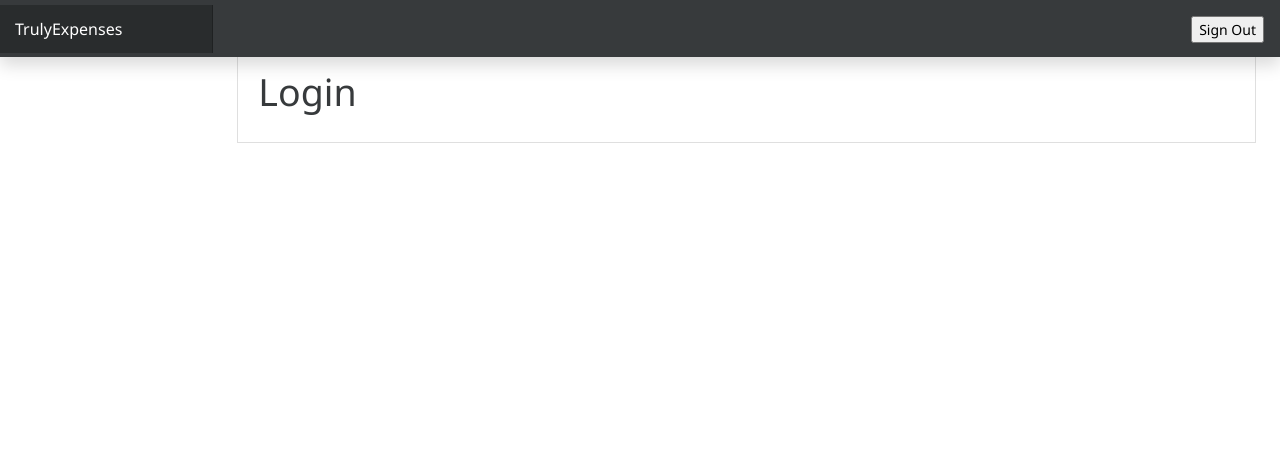
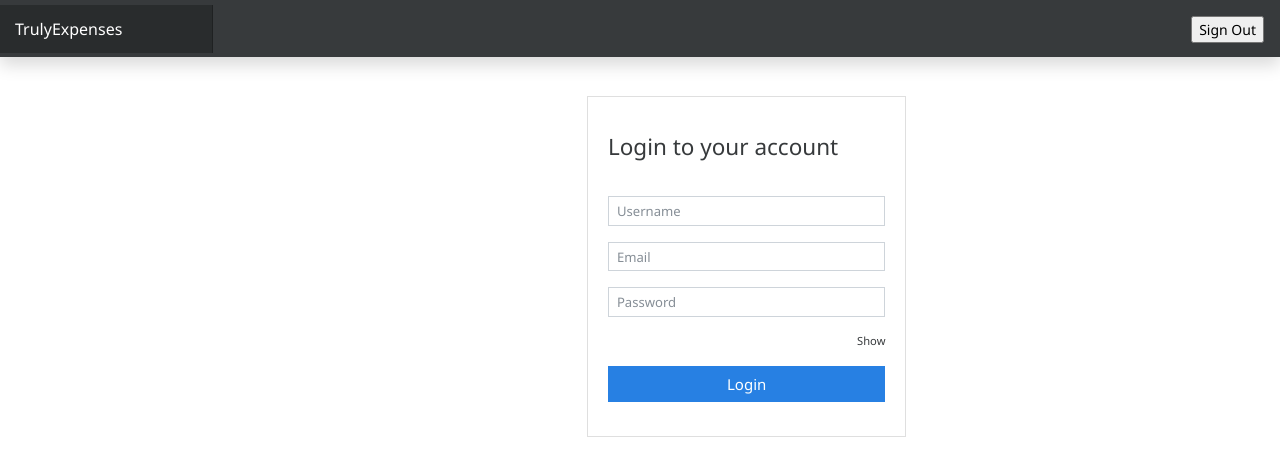
Before and after one commit to peterkahumu/Expense-Tracker-using-django, a Django app: template templates/authentication/login.html in a window 1280 px wide. Shown: the top 476 px of the page. Run offline with Django 5.2, Linux system fonts and the light colour scheme; the template is opened without the code that fills it, so the values that code supplies are empty; some libraries are stand-ins or nearby versions.

```diff
--- a/authentication/urls.py
+++ b/authentication/urls.py
@@ -4,6 +4,7 @@ from django.views.decorators.csrf import csrf_exempt
 
 urlpatterns = [
     path('register', RegistrationView.as_view(), name='register'),
+    path('login', Login.as_view(), name='login'),
     path('validate-username', csrf_exempt(UsernameValidation.as_view()), name = 'validate-username'),
     path('validate-email', csrf_exempt(emailValidation.as_view()), name = 'validate_email'),
     path('activate/<uidb64>/<token>', Verification.as_view(), name = 'activate'),
--- a/templates/authentication/login.html
+++ b/templates/authentication/login.html
@@ -1,9 +1,47 @@
 {% extends 'base_auth.html' %}
+{% load static %}
 
 {% block content %}
- <div  class="card">
-    <div class="card-body">
-        <h1>Login</h1>
+<div class="row">
+    <div class="col-md-4"></div>
+    <div class="col-md-4">
+        <div class="card mt-5">
+            <div class="card-body">
+                <div class="card-title py-3" >
+                    <h4>Login to your account</h4>
+                </div>
+                {% include 'partials/_messages.html' %}
+
+                <form action="{% url 'register' %}" method="post">
+                    {% csrf_token %}
+                    <div class="form-group">
+                        <input type="text" name="username" id="username" class="form-control form-control-sm"
+                            placeholder="Username" value="{{fieldValues.username}}">
+                    </div>
+                    <div class="username-feedback invalid-feedback" style="display: none;"></div>
+                    <span class="valid-feedback text-sm username-success" style="display: none;"></span>
+
+                    <div class="form-group">
+                        <input type="email" name="email" id="email" class="form-control form-control-sm"
+                            placeholder="Email" value = '{{fieldValues.email}}'>
+                    </div>
+                    <div class="email-feedback invalid-feedback" style="display: none;"></div>
+                    <span class="valid-feedback text-sm email-success" style="display: none;"></span>
+
+                    <div class="form-group">
+                        <input type="password" name="password" id="password" class="form-control form-control-sm"
+                            placeholder="Password" class="{{fieldValues.password}}">
+                        <small class="float-right py-3 togglePassword" >Show</small>
+                    </div>
+                    <div class="password-feedback invalid-feedback" style="display: none;"></div>
+
+                    <input type="submit" value="Login" class="btn btn-block btn-primary submit-btn">
+                </form>
+            </div>
+        </div>
     </div>
- </div>
+    <div class="col-md-4"></div>
+</div>
+
+<script src="{% static 'js/register.js' %}"></script>
 {% endblock %}
```
Also changed, not shown: authentication/views.py (+29 -2 lines).
